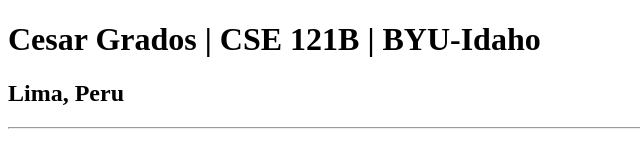
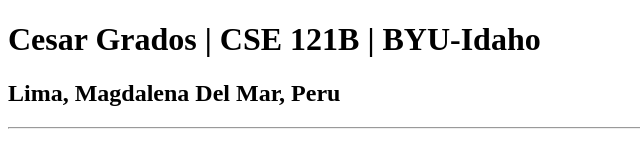
Before and after one commit to GGrados/cse121b, a plain HTML site: page index.html in a window 1280 px wide. Shown: the whole page, without its empty margins (0-640 px from the left). Drawn offline with Linux system fonts and the light colour scheme.

Commit message:
Adding Place

```diff
--- a/index.html
+++ b/index.html
@@ -7,7 +7,7 @@
 </head>
 <body>
     <h1>Cesar Grados | CSE 121B | BYU-Idaho</h1>
-    <h2>Lima, Peru</h2>
+    <h2>Lima, Magdalena Del Mar, Peru</h2>
     <hr>
 
 </body>
```
